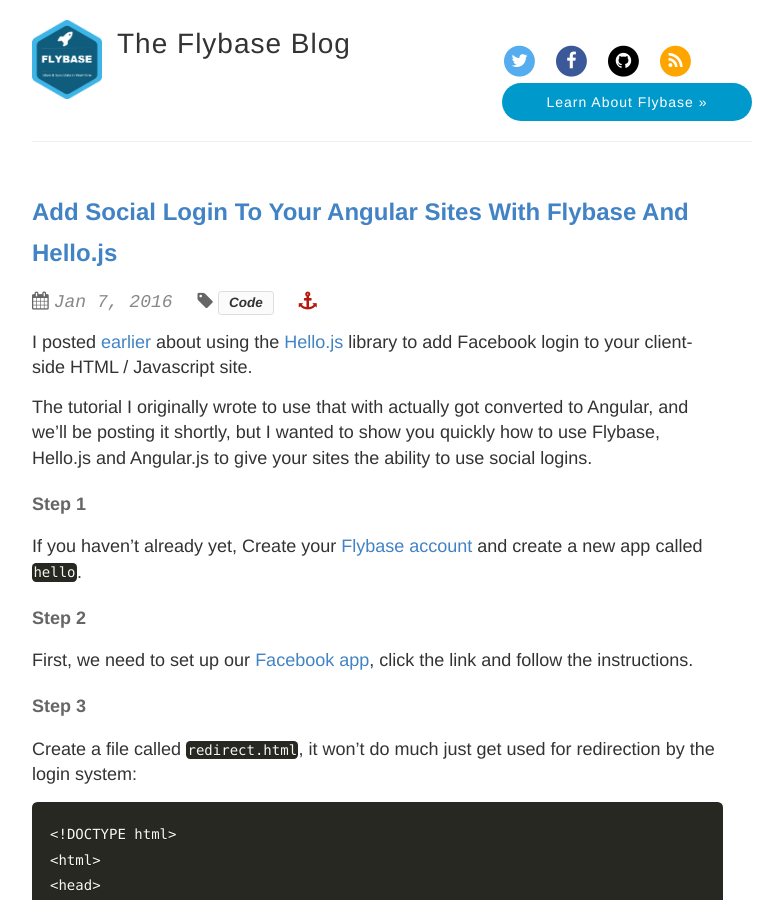
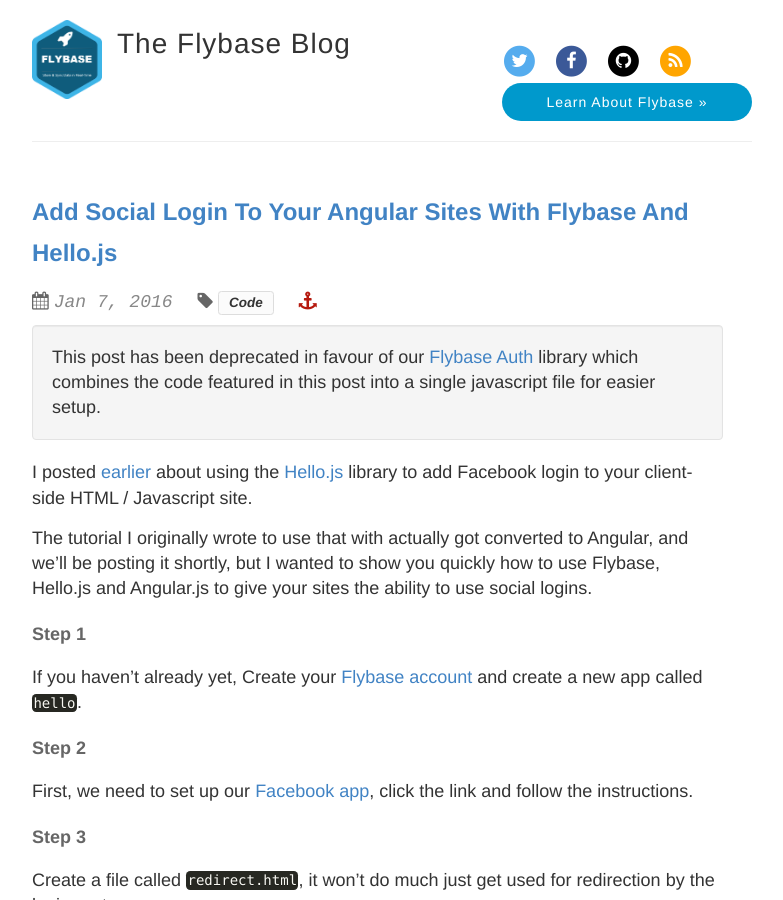
Before and after one commit to flybaseio/flybaseio.github.io, a Jekyll site: the page built from _posts/2016-01-07-client-side-angular-flybase-hello.md, in a window 1280 px wide and 900 px high. Shown: the whole window, without its empty margins (248-1031 px from the left). Built offline with Jekyll 4.4.1, drawn with Linux system fonts in a browser that asks for light colours; nearby versions of some CDN libraries.

Commit message:
Update 2016-01-07-client-side-angular-flybase-hello.md

```diff
--- a/_posts/2016-01-07-client-side-angular-flybase-hello.md
+++ b/_posts/2016-01-07-client-side-angular-flybase-hello.md
@@ -8,6 +8,10 @@ tags:
 ogtype: article
 bodyclass: post
 ---
+
+<div class="well">
+This post has been deprecated in favour of our <a href="/2016/10/10/client-side-auth/">Flybase Auth</a> library which combines the code featured in this post into a single javascript file for easier setup.
+</div>
 
 I posted [earlier](http://blog.flybase.io/2015/08/12/client-side-login-flybase-hellojs/) about using the [Hello.js](http://adodson.com/hello.js/#hellojs) library to add Facebook login to your client-side HTML / Javascript site.
 
```
